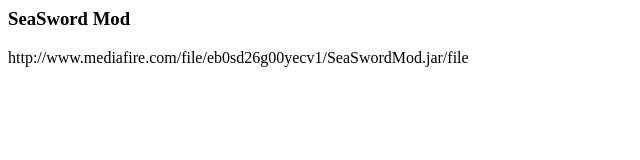
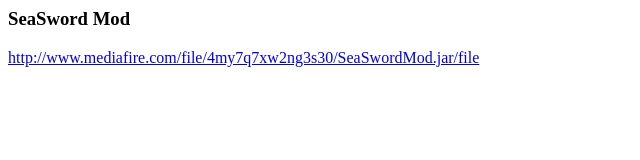
Before and after one commit to gamble-server/MinecraftMods, a plain HTML site: page index.html in a window 1280 px wide. Shown: the whole page, without its empty margins (0-640 px from the left). Drawn offline with Linux system fonts and the light colour scheme.

Commit message:
Update index.html

```diff
--- a/index.html
+++ b/index.html
@@ -4,6 +4,6 @@
    </body>
 <head>
   <h3>SeaSword Mod</h3>
-      http://www.mediafire.com/file/eb0sd26g00yecv1/SeaSwordMod.jar/file
+      <a href="http://www.mediafire.com/file/4my7q7xw2ng3s30/SeaSwordMod.jar/file" target="_blank">http://www.mediafire.com/file/4my7q7xw2ng3s30/SeaSwordMod.jar/file</a>
 </head>
 </html>
```
